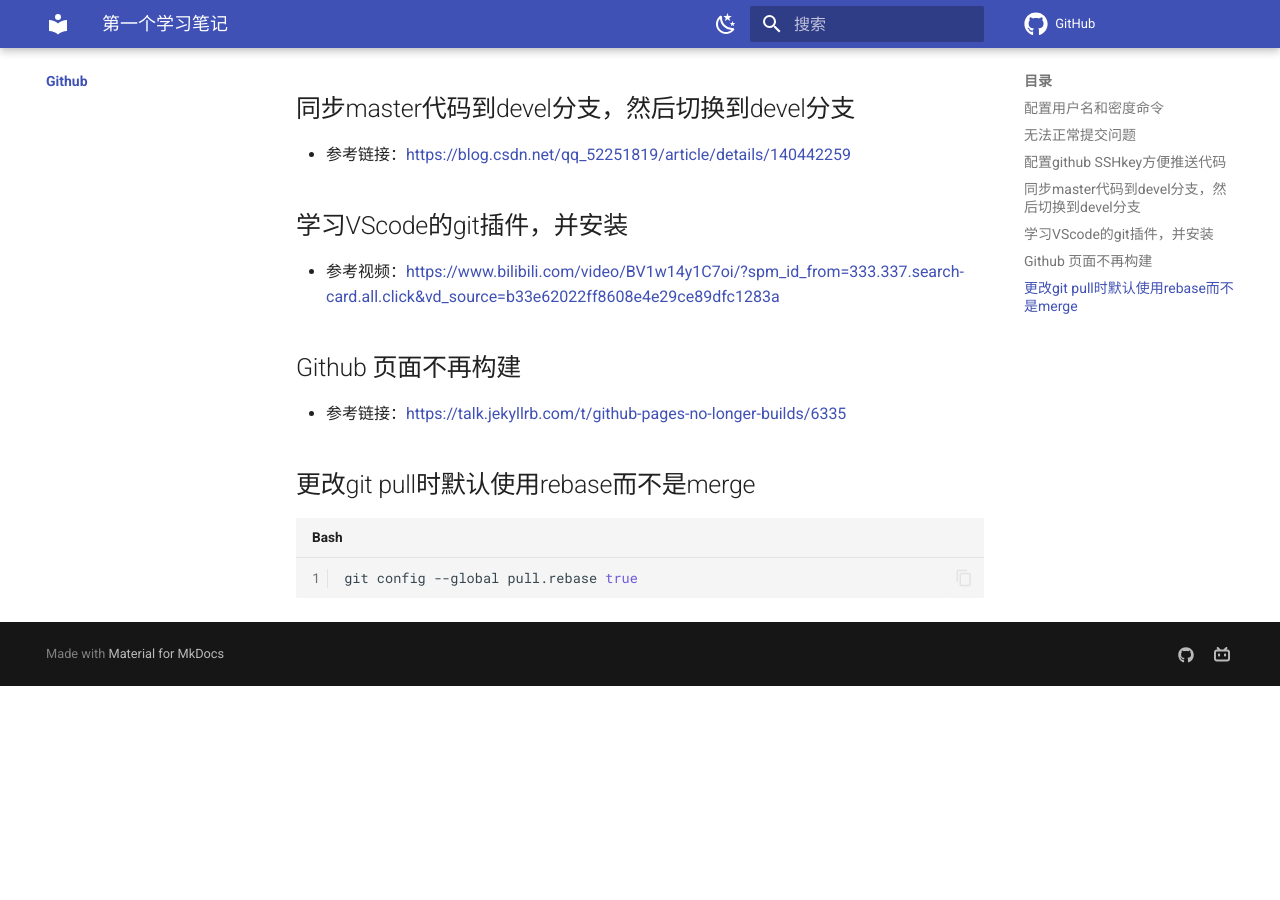
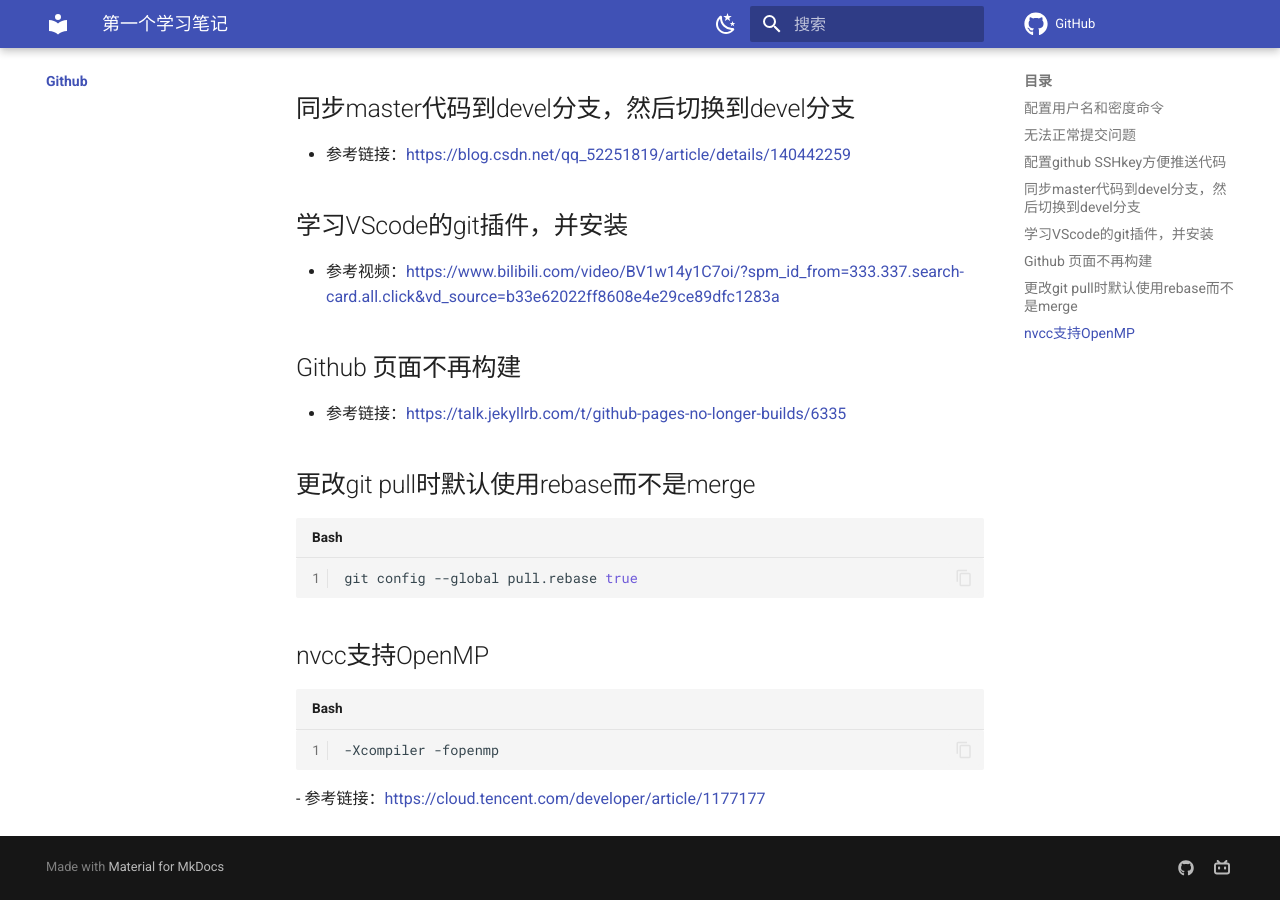
Before and after one commit to jinzhao2aqin/GitLearn, an MkDocs documentation site: the page built from docs/github/index.md, in a window 1280 px wide and 900 px high, scrolled down 594 px. Built offline with MkDocs 1.6.1 and Material for MkDocs 9.7.7, drawn with Linux system fonts in a browser that asks for light colours; nearby versions of some CDN libraries; library files that are not in the unit come from our copies; comment, search, counter and statistics services are not loaded; before the commit the page ends 1280 px from its top, so only the background shows below that.

Commit message:
Update index.md

````diff
--- a/docs/github/index.md
+++ b/docs/github/index.md
@@ -36,3 +36,9 @@
 ```bash
 git config --global pull.rebase true
 ```
+## nvcc支持OpenMP
+
+```bash
+-Xcompiler -fopenmp
+```
+- 参考链接：<https://cloud.tencent.com/developer/article/1177177>
````
